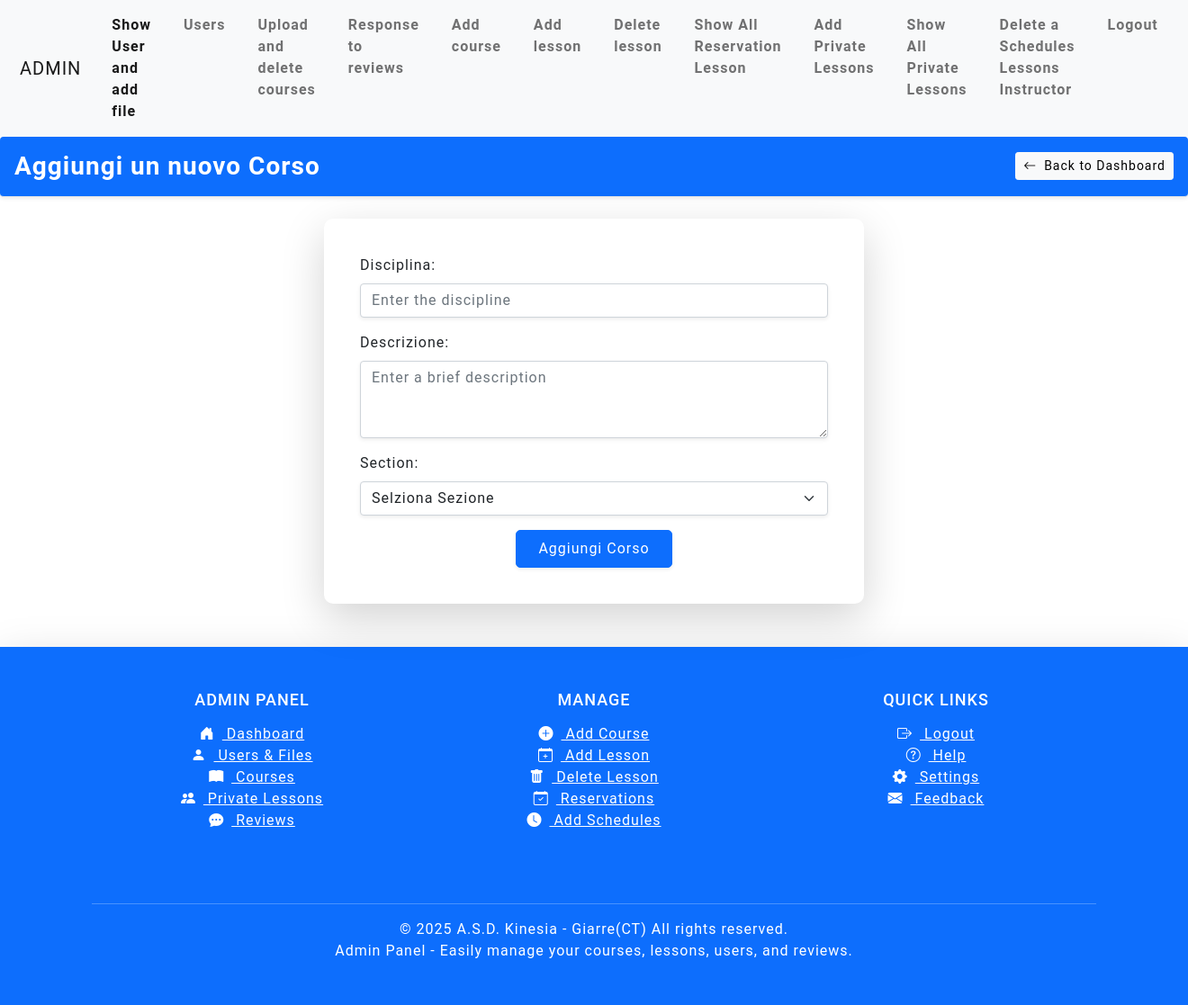
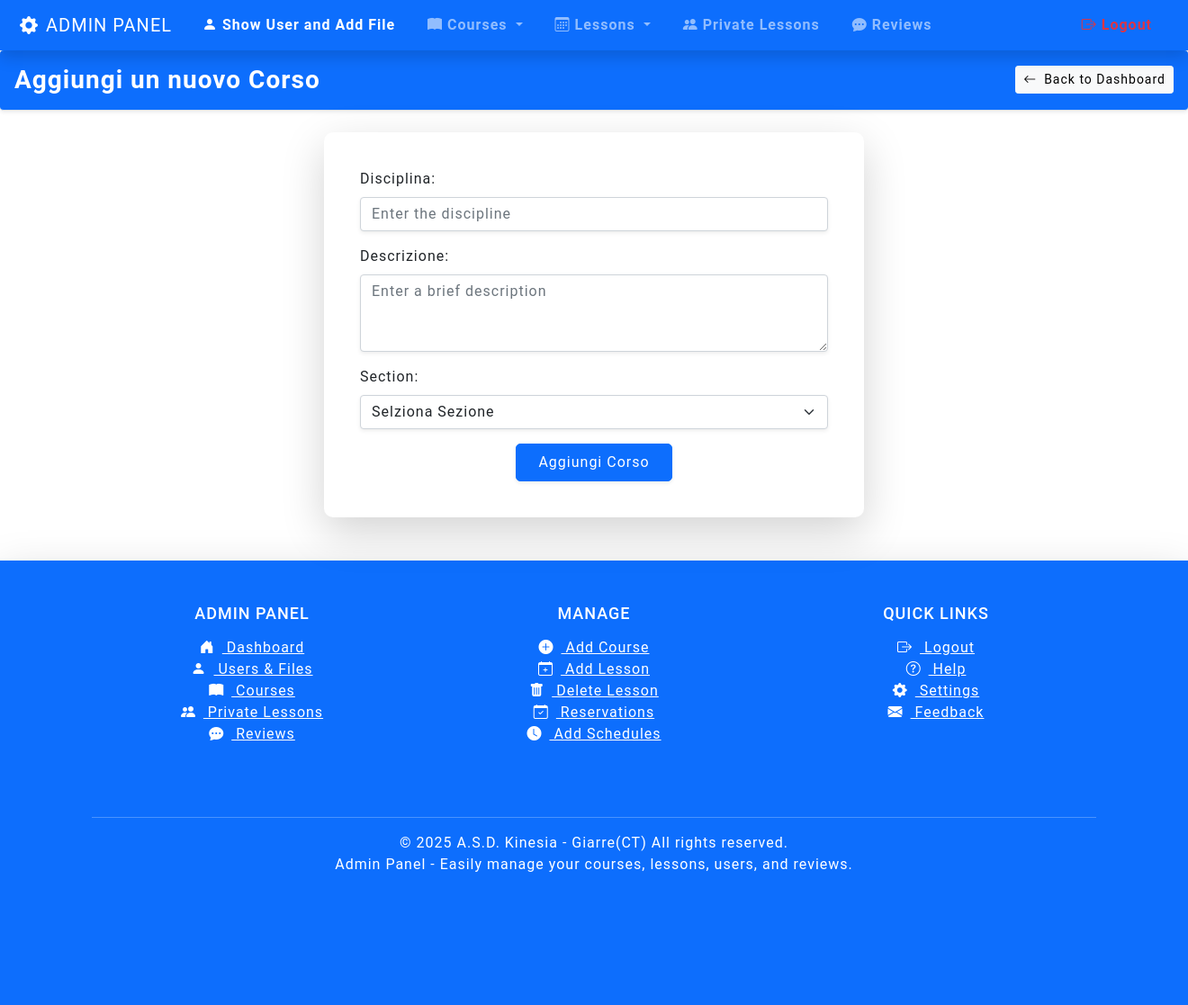
Before and after one commit to luigicast0408/KinesiaSportGiarre, a PHP site: page /Section/Admin/addCourse/indexAddCourse.php in a window 1320 px wide. Shown: the whole page at 90% size. After the commit the page ends 1021 px from the top, so only its background shows below. Run offline with PHP 8.4, Linux system fonts and the light colour scheme; some libraries are stand-ins or nearby versions.

Commit message:
fix(navbar): pretty code

```diff
--- a/View/navbar.php
+++ b/View/navbar.php
@@ -94,6 +94,9 @@ function navbar(): void
                         <li class="nav-item">
                             <a class="nav-link" href="/Section/PrivateLessons/indexPrivateLessons.php">Prenota un trattamento</a>
                         </li>
+                        <li>
+                         <a class="nav-link" href="/Section/ReservationLessons/indexReservation.php">Partecipa worshop</a>
+                        </li>
                         <li class="nav-item dropdown">
                             <a class="nav-link dropdown-toggle" href="#" id="navbarDropdown" role="button" data-bs-toggle="dropdown" aria-expanded="false">';
     viewUser();
--- a/View/navbarAdmin.php
+++ b/View/navbarAdmin.php
@@ -1,53 +1,61 @@
 <?php
 function renderAdminNavbar() {
     $html = '
-    <nav class="navbar navbar-expand-lg navbar-light bg-light">
+    <nav class="navbar navbar-expand-lg navbar-dark bg-primary shadow">
         <div class="container-fluid">
-            <a class="navbar-brand" href="/Section/Admin/indexAdmin.php">ADMIN</a>
+            <a class="navbar-brand d-flex align-items-center" href="/Section/Admin/indexAdmin.php">
+                <i class="bi bi-gear-fill me-2"></i> ADMIN PANEL
+            </a>
             <button class="navbar-toggler" type="button" data-bs-toggle="collapse" data-bs-target="#navbarNav" aria-controls="navbarNav" aria-expanded="false" aria-label="Toggle navigation">
                 <span class="navbar-toggler-icon"></span>
             </button>
             <div class="collapse navbar-collapse" id="navbarNav">
+                <ul class="navbar-nav me-auto">
+                    <li class="nav-item">
+                        <a class="nav-link active" href="/Section/Admin/showUsersAddFile/indexShowUsersFile.php">
+                            <i class="bi bi-person-fill"></i> Show User and Add File
+                        </a>
+                    </li>
+                    <li class="nav-item dropdown">
+                        <a class="nav-link dropdown-toggle" href="#" id="coursesDropdown" role="button" data-bs-toggle="dropdown" aria-expanded="false">
+                            <i class="bi bi-book-fill"></i> Courses
+                        </a>
+                        <ul class="dropdown-menu" aria-labelledby="coursesDropdown">
+                            <li><a class="dropdown-item" href="/Section/Admin/showAllCourses/indexShowCourses.php">Manage Courses</a></li>
+                            <li><a class="dropdown-item" href="/Section/Admin/addCourse/indexAddCourse.php">Add Course</a></li>
+                            <li><a class="dropdown-item" href="/Section/Admin/deleteLessons/indexDeleteStage.php">Delete Lesson</a></li>
+                        </ul>
+                    </li>
+                    <li class="nav-item dropdown">
+                        <a class="nav-link dropdown-toggle" href="#" id="lessonsDropdown" role="button" data-bs-toggle="dropdown" aria-expanded="false">
+                            <i class="bi bi-calendar3"></i> Lessons
+                        </a>
+                        <ul class="dropdown-menu" aria-labelledby="lessonsDropdown">
+                            <li><a class="dropdown-item" href="/Section/Admin/addStage/indexAddStage.php">Add Lesson</a></li>
+                            <li><a class="dropdown-item" href="/Section/Admin/showAllReservationLesson/indexShowAllReservation.php">Reservations</a></li>
+                            <li><a class="dropdown-item" href="/Section/Admin/addSchedulesInstructors/indexAddSchedulesInstructor.php">Add Private Lessons</a></li>
+                        </ul>
+                    </li>
+                    <li class="nav-item">
+                        <a class="nav-link" href="/Section/Admin/showAllPrivateLessons/indexShowAllPrivateLessons.php">
+                            <i class="bi bi-people-fill"></i> Private Lessons
+                        </a>
+                    </li>
+                    <li class="nav-item">
+                        <a class="nav-link" href="/Section/Admin/showAllReviews/indexShowReviews.php">
+                            <i class="bi bi-chat-dots-fill"></i> Reviews
+                        </a>
+                    </li>
+                </ul>
                 <ul class="navbar-nav">
                     <li class="nav-item">
-                        <a class="nav-link active" aria-current="page" href="/Section/Admin/showUsersAddFile/indexShowUsersFile.php">Show User and add file</a>
-                    </li>
-                    <li class="nav-item">
-                        <a class="nav-link" href="/Section/Admin/showAllUsers/indexShowUsers.php">Users </a>
-                    </li>
-                    <li class="nav-item">
-                        <a class="nav-link" href="/Section/Admin/showAllCourses/indexShowCourses.php">Upload and delete courses</a>
-                    </li>
-                    <li class="nav-item">
-                        <a class="nav-link" href="/Section/Admin/showAllReviews/indexShowReviews.php">Response to reviews</a>
-                    </li>
-                    <li class="nav-item">
-                        <a class="nav-link" href="/Section/Admin/addCourse/indexAddCourse.php">Add course</a>
-                    </li>
-                    <li class="nav-item">
-                        <a class="nav-link" href="/Section/Admin/addLessons/indexAddLessons.php">Add lesson</a>
-                    </li>
-                    <li class="nav-item">
-                        <a class="nav-link" href="/Section/Admin/deleteLessons/indexDeleteLessons.php">Delete lesson</a>
-                    </li
-                    <li class="nav-item">
-                        <a class="nav-link" href="/Section/Admin/showAllReservationLesson/indexShowAllReservation.php">Show All Reservation Lesson</a>
-                    </li>
-                    <li class="nav-item">
-                        <a class="nav-link" href="/Section/Admin/addSchedulesInstructors/indexAddSchedulesInstructor.php">Add Private Lessons</a>
-                    </li>
-                    <li class="nav-item">
-                        <a class="nav-link" href="/Section/Admin/showAllPrivateLessons/indexShowAllPrivateLessons.php">Show All Private Lessons</a>
-                    </li>
-                    <li class="nav-item">
-                        <a class="nav-link" href="/Section/Admin/deleteSchedulesInstructors/indexDeleteSchedulesInstructors.php">Delete a Schedules Lessons Instructor</a>
-                    <li class="nav-item">
-                        <a class="nav-link" href="/Section/Logout/logout.php">Logout</a>
+                        <a class="nav-link text-danger" href="/Section/Logout/logout.php">
+                            <i class="bi bi-box-arrow-right"></i> Logout
+                        </a>
                     </li>
                 </ul>
             </div>
         </div>
     </nav>';
-    echo $html;
+    return $html;
 }
-?>
```
